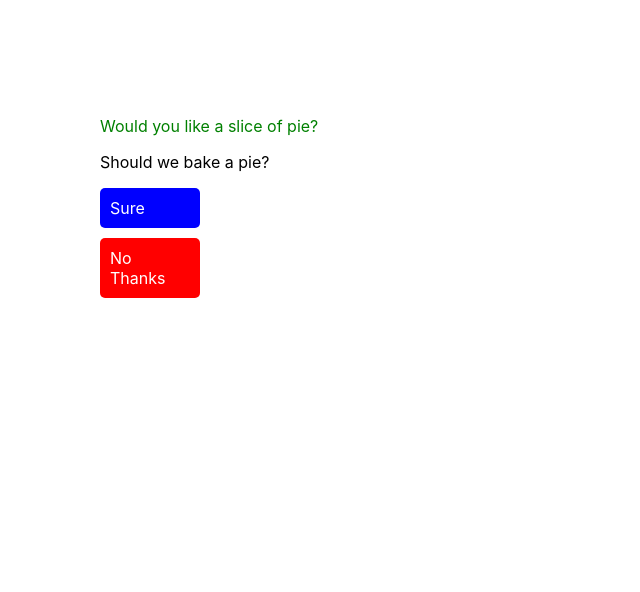
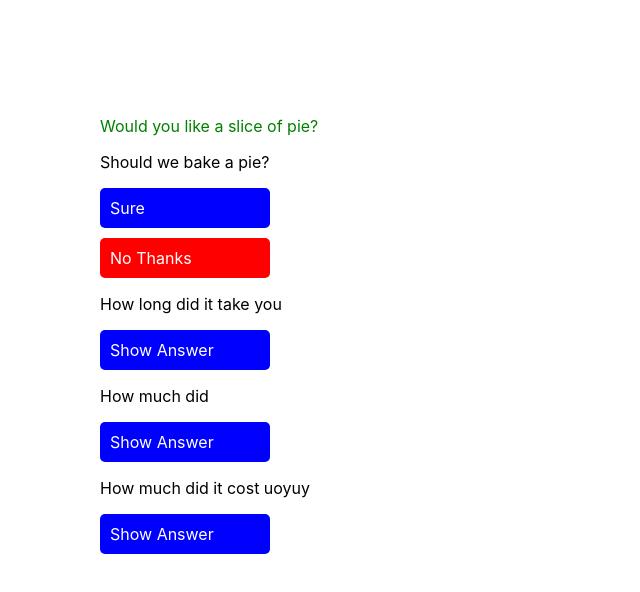
Before and after one commit to obododavid/chai-testing, a React (Create React App) app: page / in a window 1280 px wide. Shown: the top 592 px of the page, without its empty margins (0-640 px from the left). Built offline with nearby package versions, Linux system fonts and the light colour scheme.

Commit message:
showing question list on page successfully

```diff
--- a/src/App.js
+++ b/src/App.js
@@ -1,6 +1,8 @@
 let React = require('react');
 let Notification = require('./Notification/notification');
 let Confirmation = require('./confirmation/confirmation');
+let QuestionList = require('./questions/questionList');
+let questions = require('./questions/questions');
 
 
 //----------------------------------------------------------------------
@@ -12,6 +14,7 @@ function App(props) {
   return (<div id='app'>
     {message && <Notification message={message} type={type} />}
     <Confirmation />
+    <QuestionList questions={questions} />
   </div>);
 }
 
--- a/src/index.css
+++ b/src/index.css
@@ -30,7 +30,7 @@ code {
   color: #ffffff;
   border-radius: 5px;
   padding: 10px;
-  width: 80px;
+  width: 150px;
   margin-bottom: 10px;
   cursor: pointer;
 }
--- a/src/questions/questionContainer.js
+++ b/src/questions/questionContainer.js
@@ -2,8 +2,9 @@ let React = require('react');
 let Confirmation = require('../confirmation/confirmation');
 
 function QuestionContainer(props) {
+    const { question, answer } = props
     const [showConfirmation, setShowConfirmation] = React.useState(false)
-    const { question, answer } = props;
+    // const { question, answer } = props.questions.questions;
     return (
         <div className='container'>
             {showConfirmation && <Confirmation />}
--- a/src/questions/questionList.js
+++ b/src/questions/questionList.js
@@ -6,7 +6,8 @@ function QuestionList(props) {
     return (
         <div className='list-wrapper'>
             {questions.map((_questions, i) => {
-                return <QuestionContainer questions={_questions} key={i} />
+                const { question, answer } = _questions
+                return <QuestionContainer question={question} answer={answer} key={i} />
             })}
         </div>
     )
--- a/src/questions/questions.js
+++ b/src/questions/questions.js
@@ -4,12 +4,12 @@ const questions = [
         answer: 'A lot of time'
     },
     {
-        question: 'How much did it cost',
+        question: 'How much did ',
         answer: 'Effort, serious effort and help from God'
     },
     {
-        question: 'How much did it cost',
-        answer: 'Effort, serious effort and help from God'
+        question: 'How much did it cost uoyuy',
+        answer: 'Effort, serious effort an'
     }
 ]
 
```
